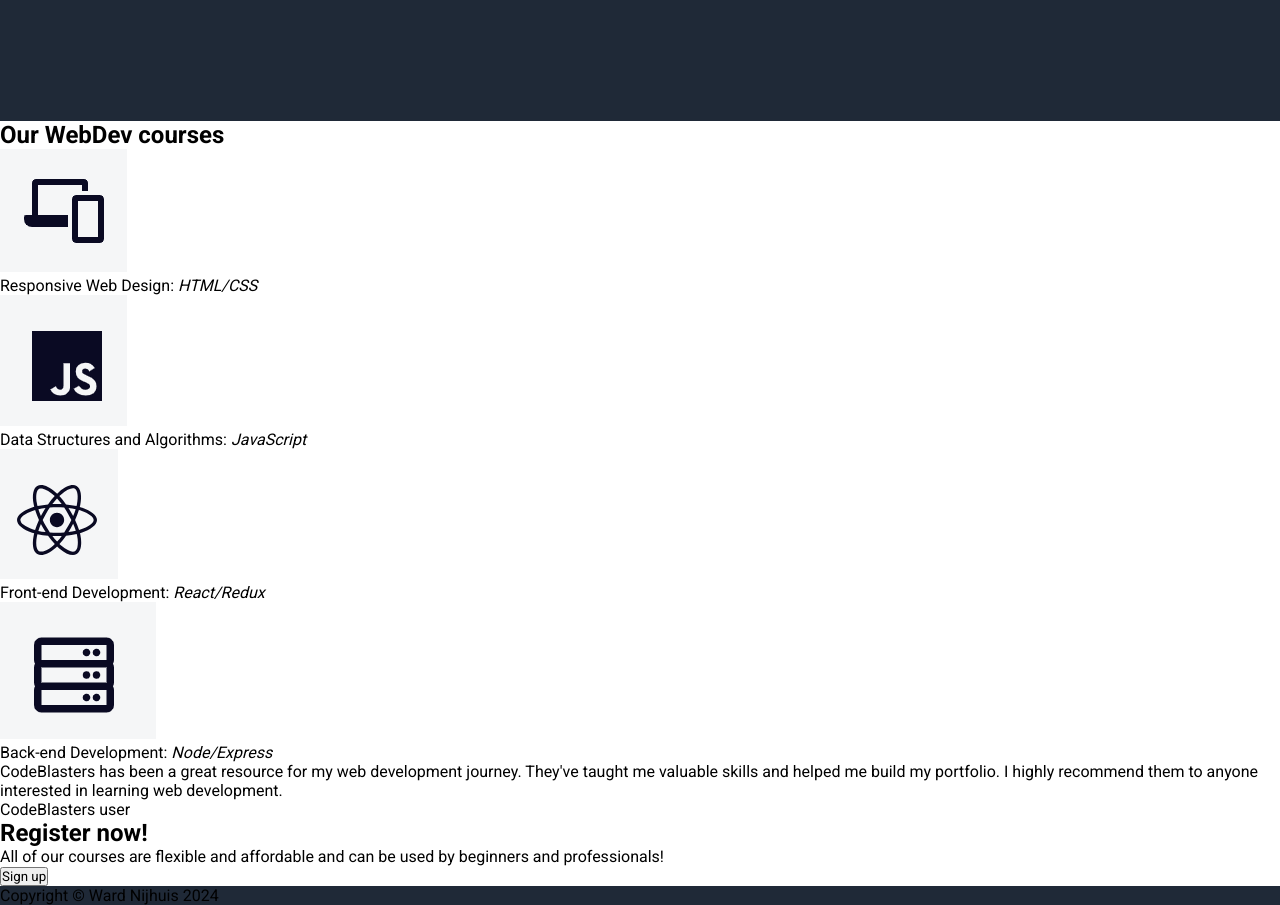
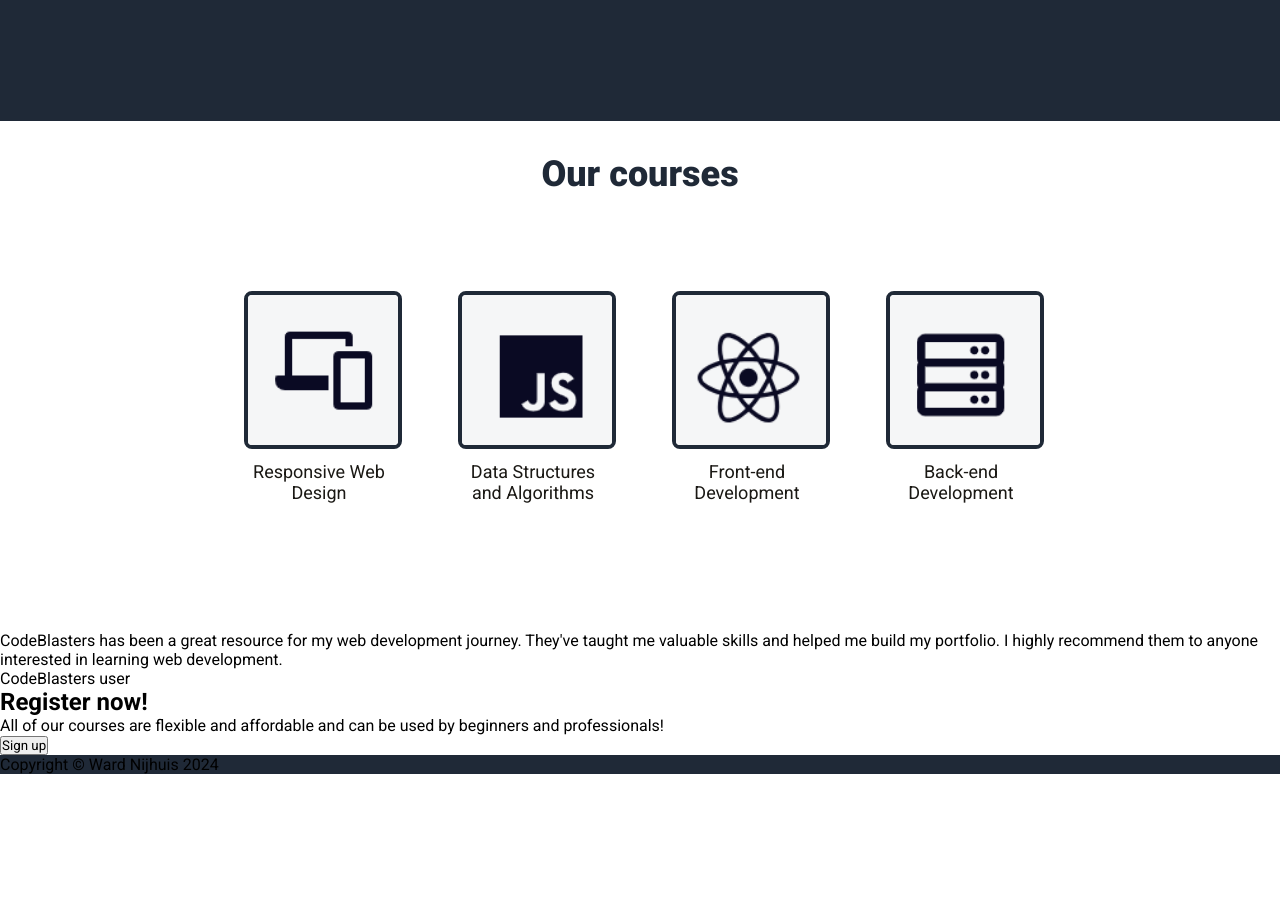
Before and after one commit to wardnijhuis/landing_page, a plain HTML site: page index.html in a window 1280 px wide. Shown: the part 500-1405 px from the top of the page. After the commit the page ends 1274 px from the top, so only its background shows below. Drawn offline with Linux system fonts and the light colour scheme.

Commit message:
Add CSS to the courses section
Use flexbox to align the images and add a border around them.

```diff
--- a/index.html
+++ b/index.html
@@ -27,23 +27,23 @@
                 <img src="./images/webdev_hero.webp">
             </div>
         </div>
+        <h2 class="course_heading">Our courses</h2>
         <div class="courses">
-            <h2>Our WebDev courses</h2>
             <div class="course">
                 <img src="./images/responsive_web.png">
-                <p>Responsive Web Design: <em>HTML/CSS</em></p>
+                <p>Responsive Web Design</p>
             </div>
             <div class="course">
                 <img src="./images/javascript.png">
-                <p>Data Structures and Algorithms: <em>JavaScript</em></p>
+                <p>Data Structures and Algorithms</p>
             </div>
             <div class="course">
                 <img src="./images/react.png">
-                <p>Front-end Development: <em>React/Redux</em></p>
+                <p>Front-end Development</p>
             </div>
             <div class="course">
                 <img src="./images/back-end.png">
-                <p>Back-end Development: <em>Node/Express</em></p>
+                <p>Back-end Development</p>
             </div>
         </div>
         <div class="testimonials">
--- a/style.css
+++ b/style.css
@@ -83,3 +83,37 @@ a:hover {
 .hero_btn:hover {
     border: 2px solid #F9FAF8;
 }
+
+.course_heading {
+    font-size: 36px;
+    color: #1F2937;
+    font-weight: 900;
+    padding: 2rem;
+    text-align: center;
+    margin-bottom: 4rem;
+}
+
+.courses {
+    display: flex;
+    justify-content: center;
+    gap: 4rem;
+    margin-bottom: 8rem;
+}
+
+.course {
+    width: 150px;
+}
+.course img {
+    width: 100%;
+    height: 150px;
+    object-fit: cover;
+    border: 0.25rem solid #1F2937;
+    border-radius: 0.5rem;
+    margin-bottom: 0.5rem;
+}
+
+.course p {
+    font-size: 18px;
+    color: #1A1814;
+    text-align: center;
+}
```
